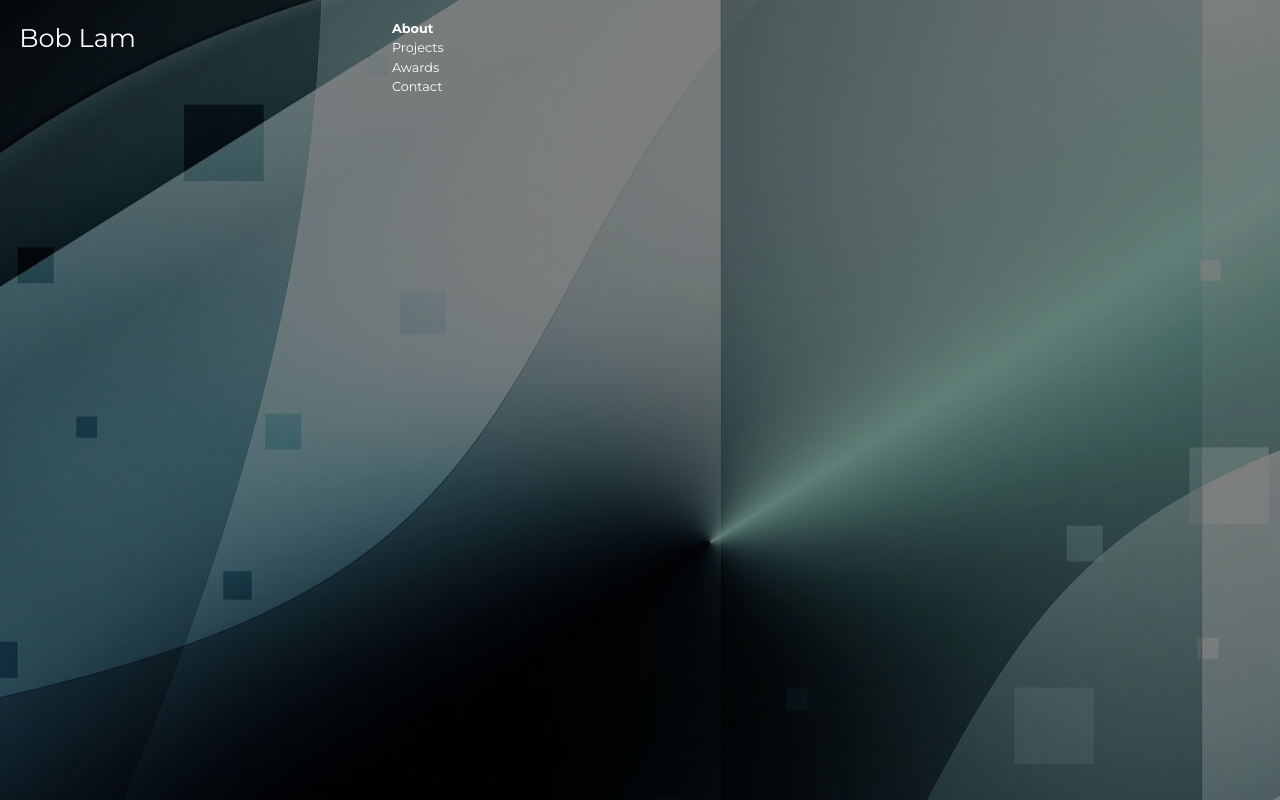
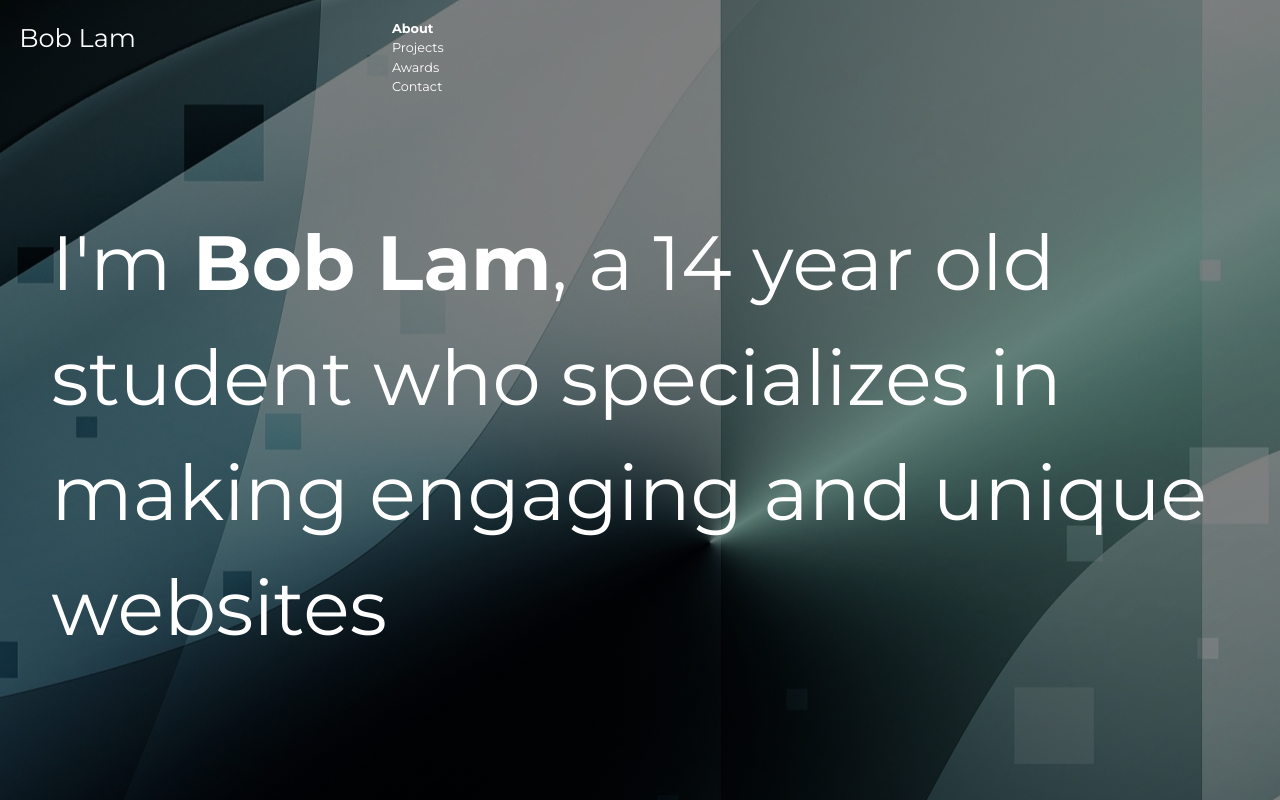
Before and after one commit to boblamceo/portfolio, a Next.js app: page /about in a window 1280 px wide. Built offline with nearby package versions, Linux system fonts and the light colour scheme.

Commit message:
work on main words in about

```diff
--- a/app/about/page.js
+++ b/app/about/page.js
@@ -1,11 +1,49 @@
-import React from "react";
+import React, { useEffect, useState } from "react";
 import Header from "../header";
+import { Montserrat, Open_Sans } from "next/font/google";
+
+const montserrat = Montserrat({
+    subsets: ["latin"],
+    display: "swap",
+});
+
+const opensans = Open_Sans({
+    subsets: ["latin"],
+    display: "swap",
+});
 
 const About = () => {
+    const [product, setProduct] = useState(0);
+    const productList = [
+        "robots",
+        "websites",
+        "apps",
+        "AI",
+        "machine learning",
+        "games",
+    ];
+    useEffect(() => {
+        setInterval(() => {
+            setProduct((product + 1) % productList.length);
+        }, 3000);
+    }, []);
     return (
         <div className="bg-slate-800 w-screen h-screen overflow-x-hidden flex whitespace-nowrap scrollbar-hide">
             <div className="about-bg w-screen h-[120%] brightness-100 backdrop-brightness-0">
                 <Header />
+                <div
+                    className={`text-white ${montserrat.className} text-[6vw] break-words w-screen  whitespace-normal pl-[4vw] pr-[5vw] mt-[7vw]`}
+                >
+                    I'm<span className="font-bold">&nbsp;Bob Lam</span>
+                    {`, a 14 year old
+                    student who specializes in
+                    making engaging and unique`}
+                </div>
+                <h1
+                    className={`text-white ${montserrat.className} text-[6vw] pl-[4vw] pr-[5vw]`}
+                >
+                    {productList[product]}
+                </h1>
             </div>
         </div>
     );
--- a/app/header.js
+++ b/app/header.js
@@ -5,11 +5,6 @@ import { Montserrat, Open_Sans } from "next/font/google";
 import { usePathname } from "next/navigation";
 
 const montserrat = Montserrat({
-    subsets: ["latin"],
-    display: "swap",
-});
-
-const opensans = Open_Sans({
     subsets: ["latin"],
     display: "swap",
 });
@@ -27,9 +22,27 @@ const Header = () => {
                 >
                     About
                 </li>
-                <li className={`text-[1vw] header-bt`}>Projects</li>
-                <li className={`text-[1vw] header-bt`}>Awards</li>
-                <li className={`text-[1vw] header-bt`}>Contact</li>
+                <li
+                    className={`text-[1vw] header-bt ${
+                        pathname === "/projects" && "font-bold"
+                    }`}
+                >
+                    Projects
+                </li>
+                <li
+                    className={`text-[1vw] header-bt ${
+                        pathname === "/awards" && "font-bold"
+                    }`}
+                >
+                    Awards
+                </li>
+                <li
+                    className={`text-[1vw] header-bt ${
+                        pathname === "/contact" && "font-bold"
+                    }`}
+                >
+                    Contact
+                </li>
             </ul>
         </div>
     );
```
